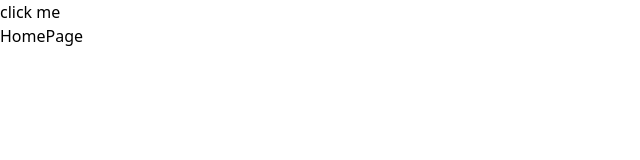
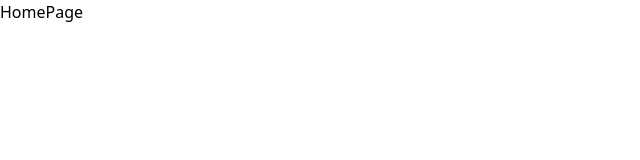
Before and after one commit to anushkagupta-coder/MERN, a React app in the folder frontend/: page / in a window 1280 px wide. Shown: the top 160 px of the page, without its empty margins (0-640 px from the left). Built offline with nearby package versions, Linux system fonts and the light colour scheme; the HTML template or start-up script is replaced by a standard one.

Commit message:
Update App.jsx

```diff
--- a/frontend/src/App.jsx
+++ b/frontend/src/App.jsx
@@ -7,7 +7,6 @@ import toast from "react-hot-toast";
 
 const App = () => {
   return <div>
-      <button onClick={()=> toast.success("congrats")}>click me</button>
       <Routes>
         <Route path="/" element ={<HomePage />}/>
         <Route path="/create" element ={<CreatePage/>}/>
```
